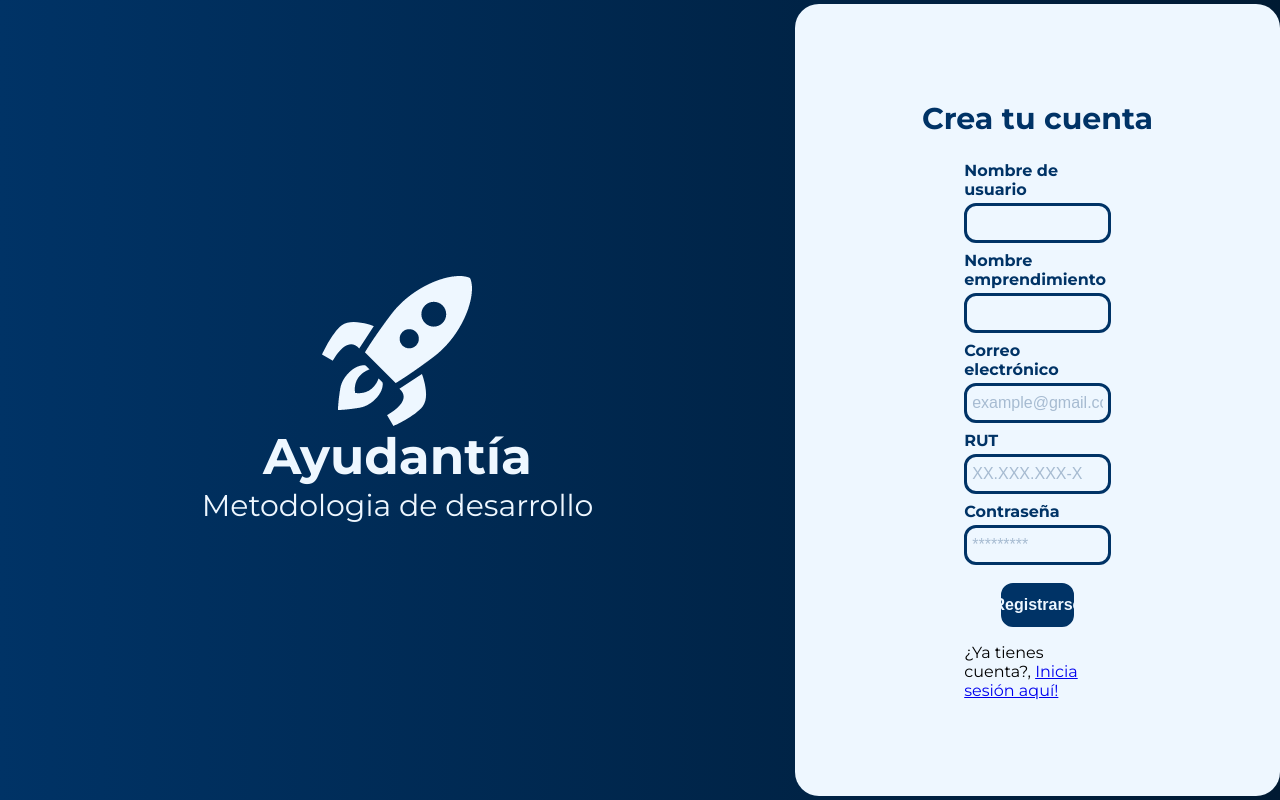
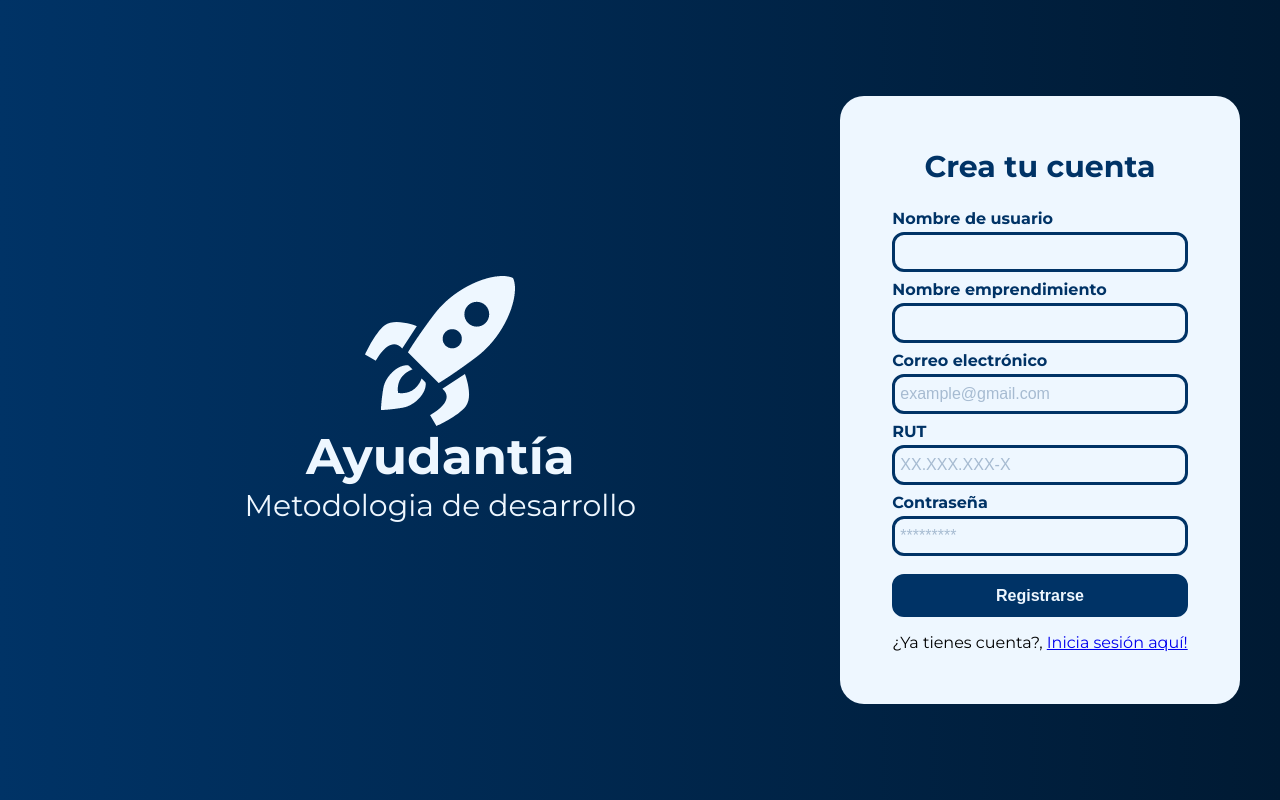
Before and after one commit to CrisNK/Proyecto-MDD, a React (Vite) app in the folder frontend/: page /register in a window 1280 px wide. Built offline with nearby package versions, Linux system fonts and the light colour scheme; no server answers.

Commit message:
Cambios de estilo

```diff
--- a/frontend/src/pages/CrearEventos.jsx
+++ b/frontend/src/pages/CrearEventos.jsx
@@ -76,8 +76,6 @@ function Eventos(){
                 buttonText="Crear"
                 onSubmit ={EnviarFormulario}
             />
-
-
         </main>
     );
 };
--- a/frontend/src/pages/ListaEventos.jsx
+++ b/frontend/src/pages/ListaEventos.jsx
@@ -35,7 +35,7 @@ function VerEventos() {
           <ul>
             {eventos.map((evento) => (
               <li key={evento._id}>
-                <b >Evento:</b> {evento.nombreEvento}
+                <b>Evento:</b> {evento.nombreEvento}
                 <br></br><b>Descripción:</b> {evento.descripcion}
                 <br></br><b>Ubicacion:</b> {evento.ubicacion}
                 <br></br><b>Fecha:</b> {new Date(evento.fecha).toLocaleDateString("es-ES", {
--- a/frontend/src/styles/form.css
+++ b/frontend/src/styles/form.css
@@ -7,7 +7,7 @@
 
 .form-style {
 	background-color: #eef7ff;
-	padding: 12vh;
+	padding: 6.5vh;
 	display: flex;
 	flex-direction: column;
 	border-radius: 24px;
@@ -55,7 +55,7 @@
 		padding: 1.2vh 0;
 		border-radius: 12px;
 		border: none;
-		width: 25%;
+		width: 100%;
 		background-color: #003366;
 		color: #eef7ff;
 		font-weight: bold;
@@ -72,7 +72,7 @@
 	div {
 		display: flex;
 		flex-direction: column;
-		width: 50%;
+		width:100%;
 		p {
 			margin: 0;
 			padding: 2vh 0 0 0;
--- a/frontend/src/styles/verEventos.css
+++ b/frontend/src/styles/verEventos.css
@@ -1,3 +1,5 @@
+
+
 .body-verEvento {
 	background-color: #003366; /* Cambia el color de fondo a un gris claro */
     height: 945px;
@@ -15,21 +17,23 @@
     margin: 0 auto; /* Centra el contenedor horizontalmente */
 
   }
-
-  .container-verevento ul li  {
-    list-style-type: disc;
+b{
+  color:#003366;
+}
+  .container-verevento li  {
     background-color: #f0f0f0;
     padding: 20px;
     border: 1px solid #ccc;
     box-shadow: 0 0 10px rgba(0, 0, 0, 0.1);
-    column-count: 3; /* Divide la lista en 2 columnas */
-    column-gap: 20px; /* Agrega un espacio entre las columnas */
-    margin-bottom: 20px;
+    column-count: 3; /* Divide la lista en 3 columnas */
+    column-gap: 15px; /* Agrega un espacio entre las columnas */
+    margin-bottom: 30px;
     border-radius: 10px;
     font-size: 20px;
   }
 
   .container-verevento li::marker {
+    list-style-type: disc;
     color:#003366;
     font-size: 30px;
   }
```
